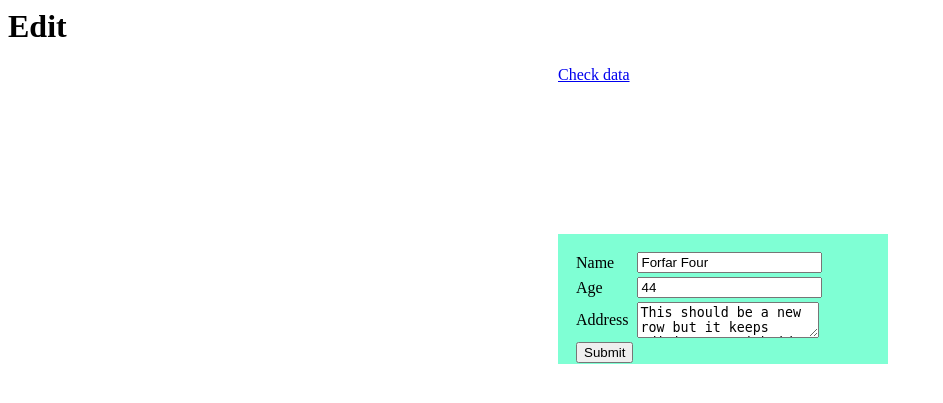
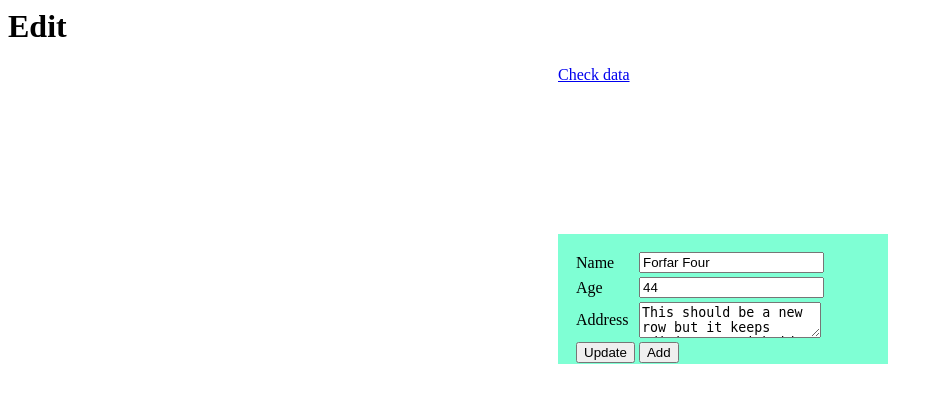
Before and after one commit to smunwired/blog16, a Django app: page /edit/0 in a window 1280 px wide. Shown: the top 403 px of the page, without its empty margins (0-943 px from the left). Run offline with Django 4.2, Linux system fonts and the light colour scheme; data comes from the database, SQL or seed files in the repository; both versions use the stored data as it was after the commit.

Commit message:
added add button and functionality to update view form

```diff
--- a/CRUD/views.py
+++ b/CRUD/views.py
@@ -30,9 +30,15 @@ def update(request,id):
     object=Details.objects.get(id=id)
     form=detailsform(request.POST,instance=object)
     if form.is_valid:
-        form.save()
-        object=Details.objects.all()
-        return redirect('retrieve')
+        if 'add' in request.POST:
+            object.pk = None
+            form.save()
+            object=Details.objects.all()
+            return redirect('retrieve')
+        if 'update' in request.POST:
+            form.save()
+            object=Details.objects.all()
+            return redirect('retrieve')
 
 def delete(request,pk):
     Details.objects.filter(id=pk).delete()
--- a/templates/edit.html
+++ b/templates/edit.html
@@ -16,7 +16,7 @@
 
 <body>
     <h1>Edit</h1>
-    <p style="margin-left:550px;"><a href="retrieve">Check data</a></p>
+    <p style="margin-left:550px;"><a href="/retrieve">Check data</a></p>
     <div class="container">
         <table>
             <tbody>
@@ -35,7 +35,8 @@
                         <td><textarea name='address'>{{object.address}}</textarea></td>
                     </tr>
                     <tr>
-                        <td><button>Submit</button></td>
+                        <td><button type="submit" name="update">Update</button></td>
+                        <td><button type="submit" name="add">Add</button></td>
                     </tr>
                 </form>
             </tbody>
```
Also changed, not shown: db.sqlite3.
